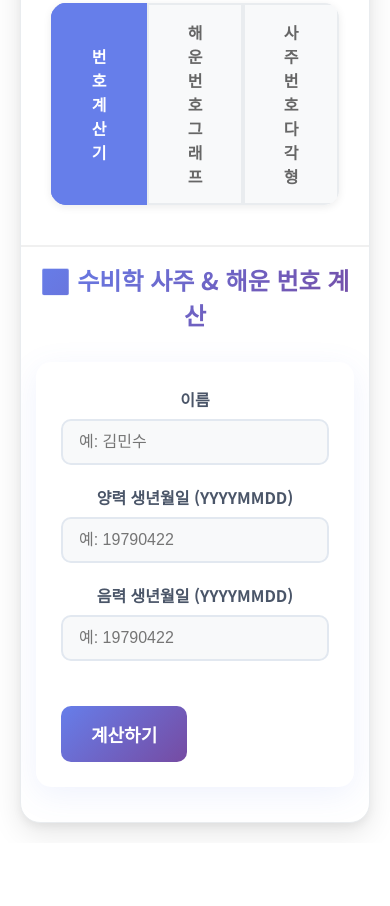
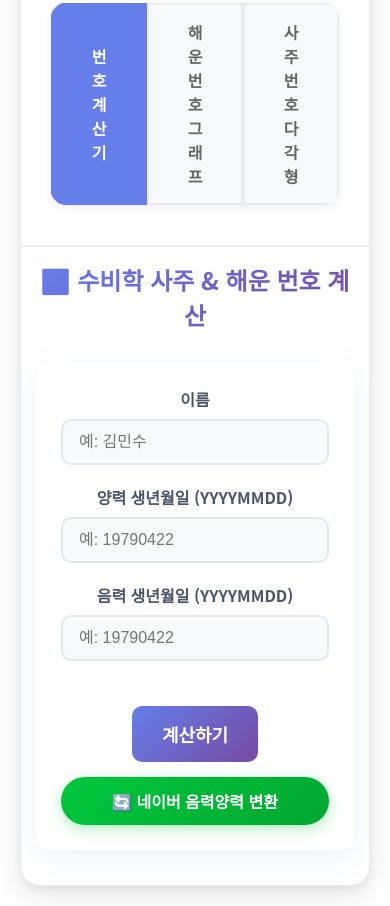
Before and after one commit to sure79/report, a plain HTML site: page index.html in a window 390 px wide. Shown: the part 317-1223 px from the top of the page. Before the commit the page ends 1160 px from the top, so only its background shows below. Drawn offline with nearby package versions, Linux system fonts and the light colour scheme.

Commit message:
Update index.html

```diff
--- a/index.html
+++ b/index.html
@@ -1140,6 +1140,62 @@
             line-height: 1.5;
             white-space: pre-wrap;
             word-wrap: break-word;
+        }
+
+        .naver-btn {
+            background: linear-gradient(135deg, #00c73c, #00a830) !important;
+            color: white !important;
+        }
+
+        .naver-btn:hover {
+            background: linear-gradient(135deg, #00a830, #008a28) !important;
+            transform: translateY(-2px);
+        }
+
+        .calc-button-group {
+            display: flex;
+            gap: 15px;
+            justify-content: center;
+            flex-wrap: wrap;
+            margin-top: 20px;
+        }
+
+        .naver-convert-btn {
+            background: linear-gradient(135deg, #00c73c, #00a830);
+            color: white;
+            border: none;
+            padding: 12px 20px;
+            border-radius: 25px;
+            font-size: 1rem;
+            font-weight: 600;
+            cursor: pointer;
+            transition: all 0.3s ease;
+            box-shadow: 0 4px 15px rgba(0, 199, 60, 0.3);
+            white-space: nowrap;
+        }
+
+        .naver-convert-btn:hover {
+            background: linear-gradient(135deg, #00a830, #008a28);
+            transform: translateY(-2px);
+            box-shadow: 0 6px 20px rgba(0, 199, 60, 0.4);
+        }
+
+        .naver-convert-btn:active {
+            transform: translateY(0);
+        }
+
+
+
+        @media (max-width: 768px) {
+            .calc-button-group {
+                flex-direction: column;
+                align-items: center;
+            }
+
+            .naver-convert-btn {
+                width: 100%;
+                max-width: 300px;
+            }
         }
 
         .auto-connect-section h3 {
@@ -1469,7 +1525,12 @@
                         <label for="lunarDate">음력 생년월일 (YYYYMMDD)</label>
                         <input type="text" id="lunarDate" placeholder="예: 19790422" maxlength="8" inputmode="numeric" pattern="\d*">
                     </div>
-                    <button class="generate-btn" onclick="calculateAll()">계산하기</button>
+                    <div class="calc-button-group">
+                        <button class="generate-btn" onclick="calculateAll()">계산하기</button>
+                        <button class="naver-convert-btn" onclick="openNaverConverter()">
+                            🔄 네이버 음력양력 변환
+                        </button>
+                    </div>
                     <div id="error" class="error-message"></div>
                 </div>
                 <div id="result" class="calculator-result-section"></div>
@@ -1490,6 +1551,9 @@
                         </button>
                         <button class="auto-connect-btn" onclick="generateAIPrompt()">
                             🤖 AI 사주풀이 프롬프트 생성
+                        </button>
+                        <button class="auto-connect-btn naver-btn" onclick="openNaverConverter()">
+                            🔄 네이버 음력양력 변환기
                         </button>
                     </div>
                 </div>
@@ -4107,6 +4171,49 @@ ${allSpecial.join(', ')} 관련 지역이 특히 좋습니다.
             });
         }
 
+
+
+        // 네이버 음력양력 변환기 열기
+        function openNaverConverter() {
+            // 입력된 생년월일 정보 가져오기
+            const solarDate = document.getElementById('solarDate').value;
+            const lunarDate = document.getElementById('lunarDate').value;
+
+            // 네이버 음력변환 URL
+            const naverUrl = 'https://search.naver.com/search.naver?where=nexearch&sm=top_hty&fbm=0&ie=utf8&query=%EB%84%A4%EC%9D%B4%EB%B2%84+%EC%9D%8C%EB%A0%A5%EB%B3%80%ED%99%98';
+
+            // 새 창으로 네이버 변환기 열기
+            const newWindow = window.open(naverUrl, '_blank', 'width=1200,height=800,scrollbars=yes,resizable=yes');
+
+            // 사용자에게 안내 메시지 표시
+            let message = '🔄 네이버 음력양력 변환기가 새 창에서 열렸습니다!\n\n';
+
+            if (solarDate && solarDate.length === 8) {
+                const year = solarDate.substring(0, 4);
+                const month = solarDate.substring(4, 6);
+                const day = solarDate.substring(6, 8);
+                message += `📅 입력된 양력 생년월일: ${year}년 ${month}월 ${day}일\n`;
+            }
+            if (lunarDate && lunarDate.length === 8) {
+                const year = lunarDate.substring(0, 4);
+                const month = lunarDate.substring(4, 6);
+                const day = lunarDate.substring(6, 8);
+                message += `🌙 입력된 음력 생년월일: ${year}년 ${month}월 ${day}일\n`;
+            }
+
+            if (!solarDate && !lunarDate) {
+                message += '💡 먼저 생년월일을 입력하신 후 변환기를 이용해보세요!\n';
+            }
+
+            message += '\n✅ 변환기에서 정확한 날짜를 입력하여 변환 결과를 확인하세요.';
+            message += '\n🔄 변환된 결과를 다시 계산기에 입력하시면 됩니다.';
+
+            // 약간의 지연 후 메시지 표시 (새 창이 열린 후)
+            setTimeout(() => {
+                alert(message);
+            }, 500);
+        }
+
     </script>
 </body>
 </html>
```
